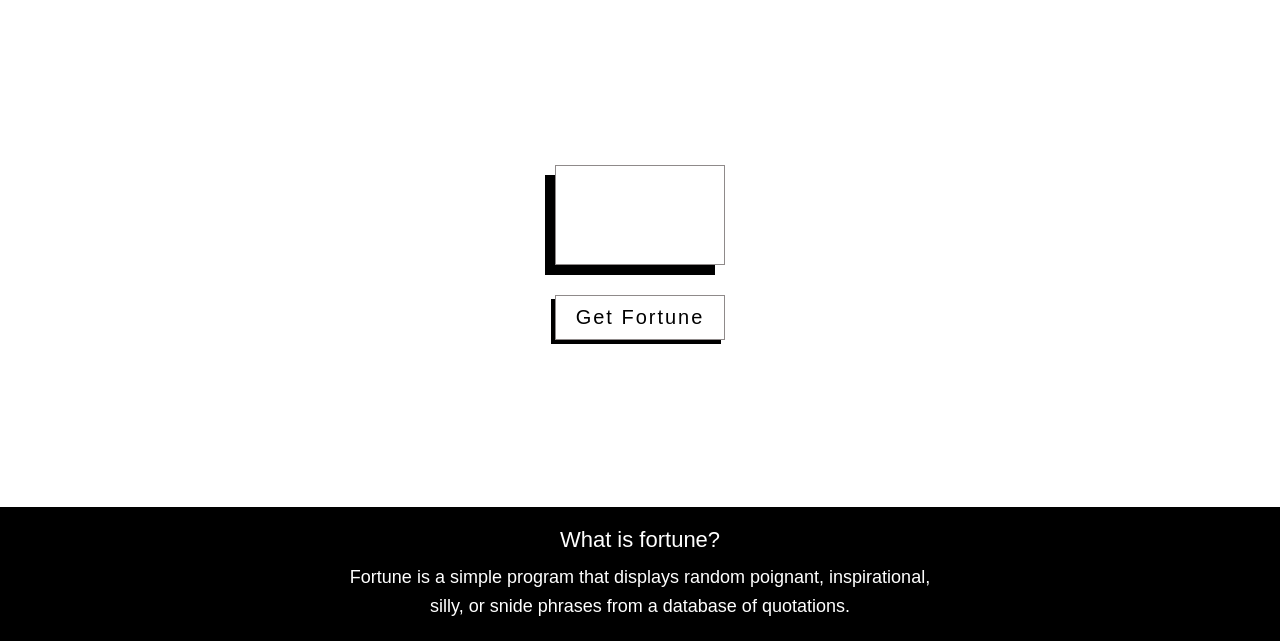
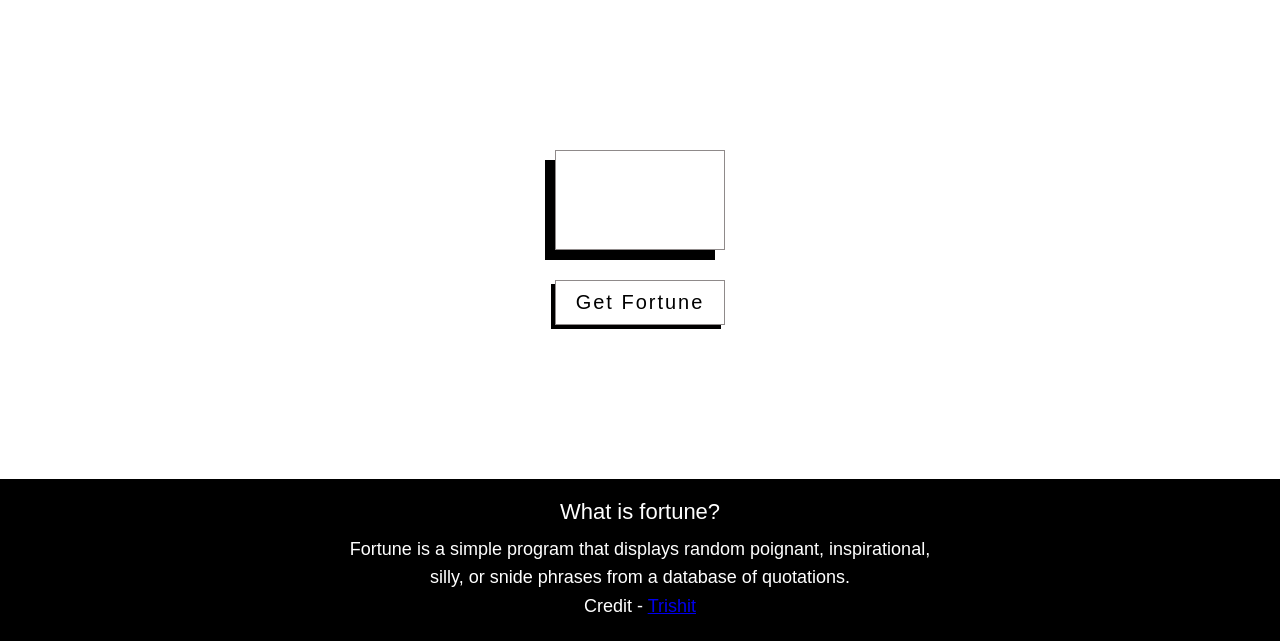
Before and after one commit to Trishit-H/fortune-frontend, a plain HTML site: page index.html in a window 1280 px wide. Shown: the part 159-800 px from the top of the page. Drawn offline with Linux system fonts and the light colour scheme; no server answers; a web font is replaced by a local one.

Commit message:
Added credits

```diff
--- a/index.html
+++ b/index.html
@@ -36,6 +36,9 @@
         Fortune is a simple program that displays random poignant, inspirational, silly, or snide
         phrases from a database of quotations.
       </p>
+      <p class="answer">
+        Credit - <a href="https://github.com/Trishit-H/fortune-frontend" target="_blank">Trishit</a>
+      </p>
     </footer>
   </body>
 </html>
```
